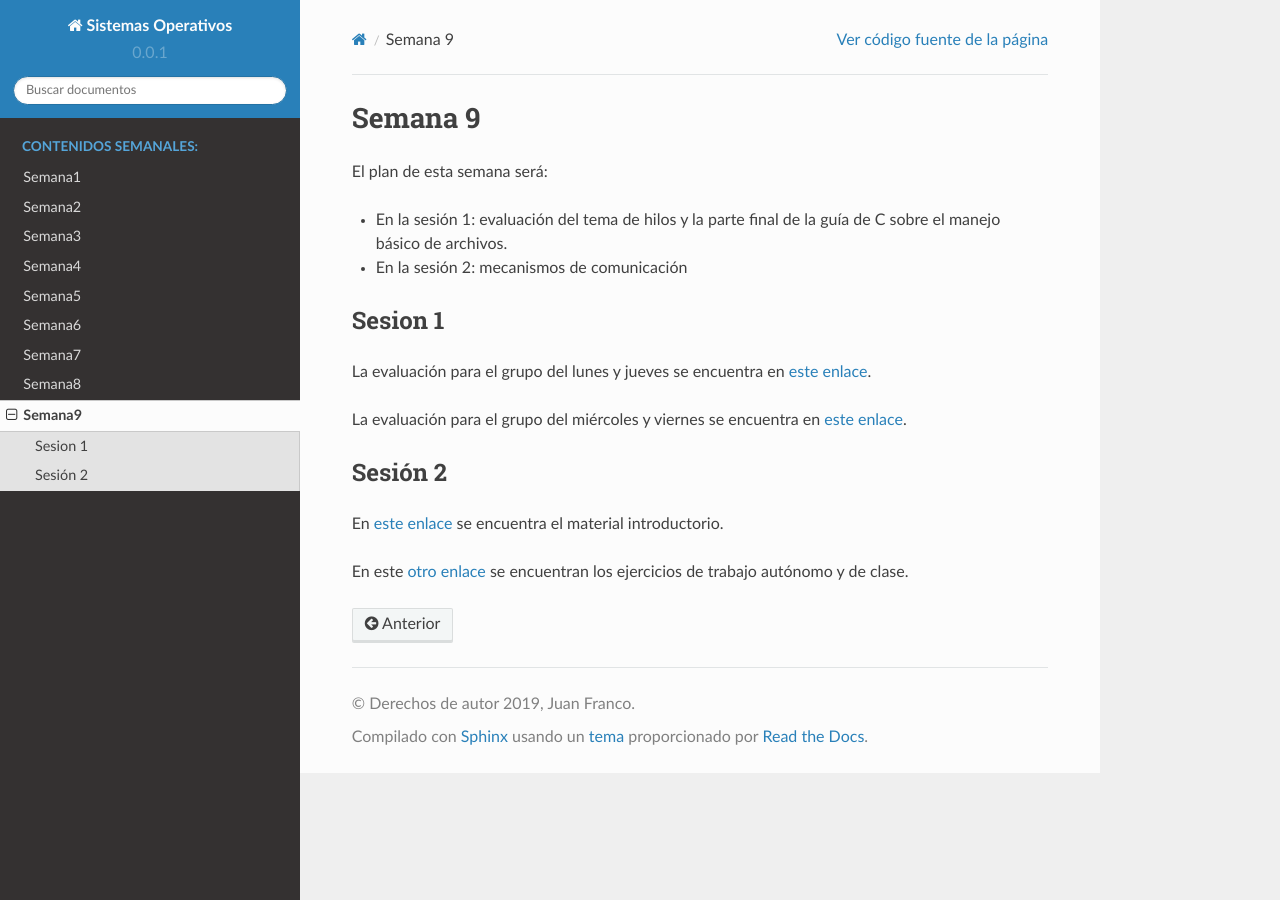
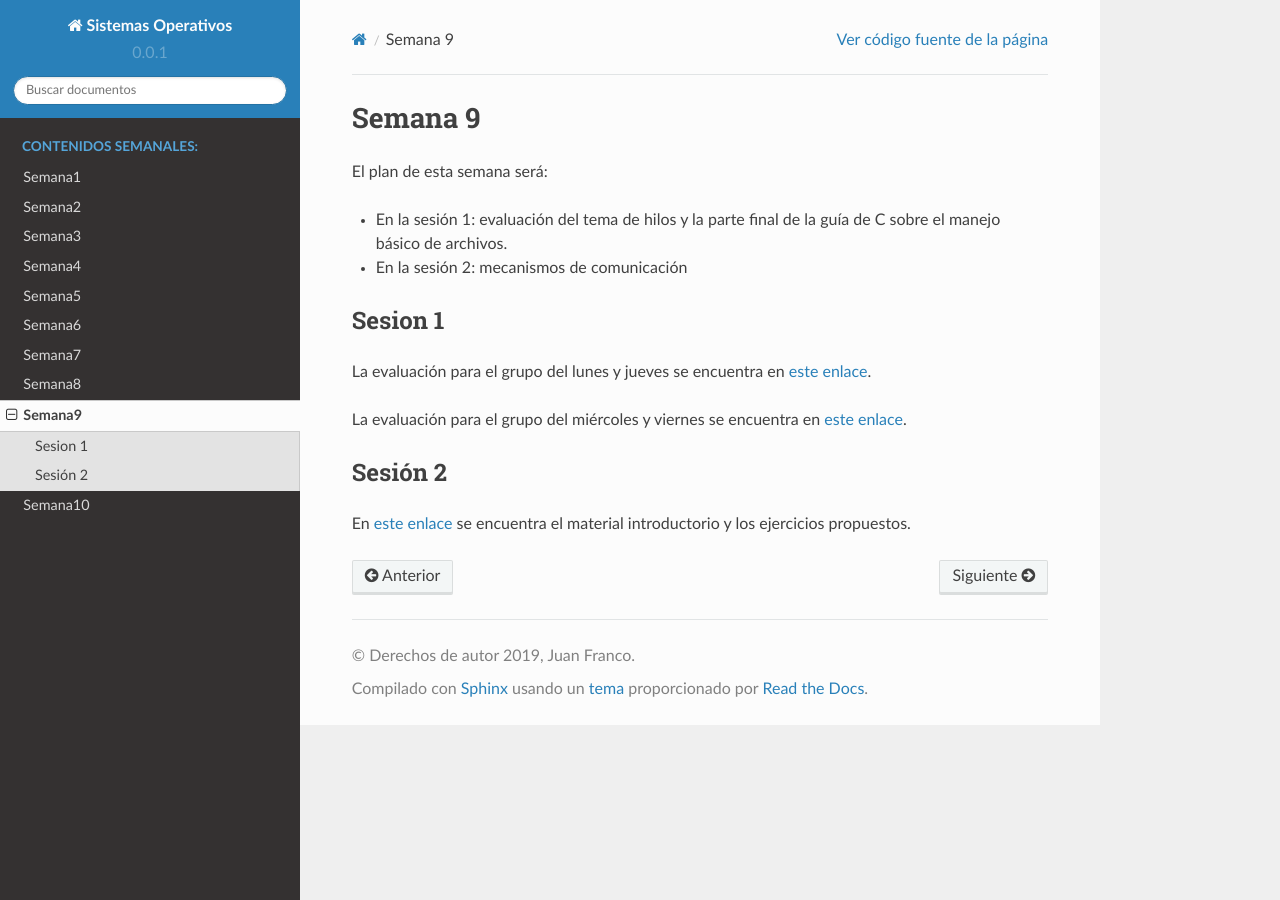
Before and after one commit to juanferfranco/sistemasoperativos, a Sphinx documentation site: the page built from docs/_semana9/semana9.rst, in a window 1280 px wide. Built offline with Sphinx 7.4.7 and the Read the Docs theme 2.0.0, drawn with Linux system fonts in a browser that asks for light colours.

Commit message:
add week 10

```diff
--- a/docs/_semana9/semana9.rst
+++ b/docs/_semana9/semana9.rst
@@ -16,8 +16,5 @@ La evaluación para el grupo del miércoles y viernes se encuentra en
 
 Sesión 2
 ---------
-En `este enlace <https://drive.google.com/open?id=1Xwed5QjfMS0zGVsQG8tVgL7aXQ8jxwZZUKN4tDurTDQ>`__ se encuentra el material
-introductorio.
-
-En este `otro enlace <https://drive.google.com/open?id=1rS2oZ7JwOA82FQcAlpeRfUq1v_2j-rPCij5Vb4Khj0Q>`__ se encuentran los
-ejercicios de trabajo autónomo y de clase.
+En `este enlace <https://drive.google.com/open?id=1Xwed5QjfMS0zGVsQG8tVgL7aXQ8jxwZZUKN4tDurTDQ>`__ se
+encuentra el material introductorio y los ejercicios propuestos.
--- a/docs/index.rst
+++ b/docs/index.rst
@@ -104,3 +104,4 @@ Para la exposición de tópicos de actualidad
    Semana7 <_semana7/semana7>
    Semana8 <_semana8/semana8>
    Semana9 <_semana9/semana9>
+   Semana10 <_semana10/semana10>
```
Also changed, not shown: docs/_semana10/semana10.rst (added, +15 -0 lines).
